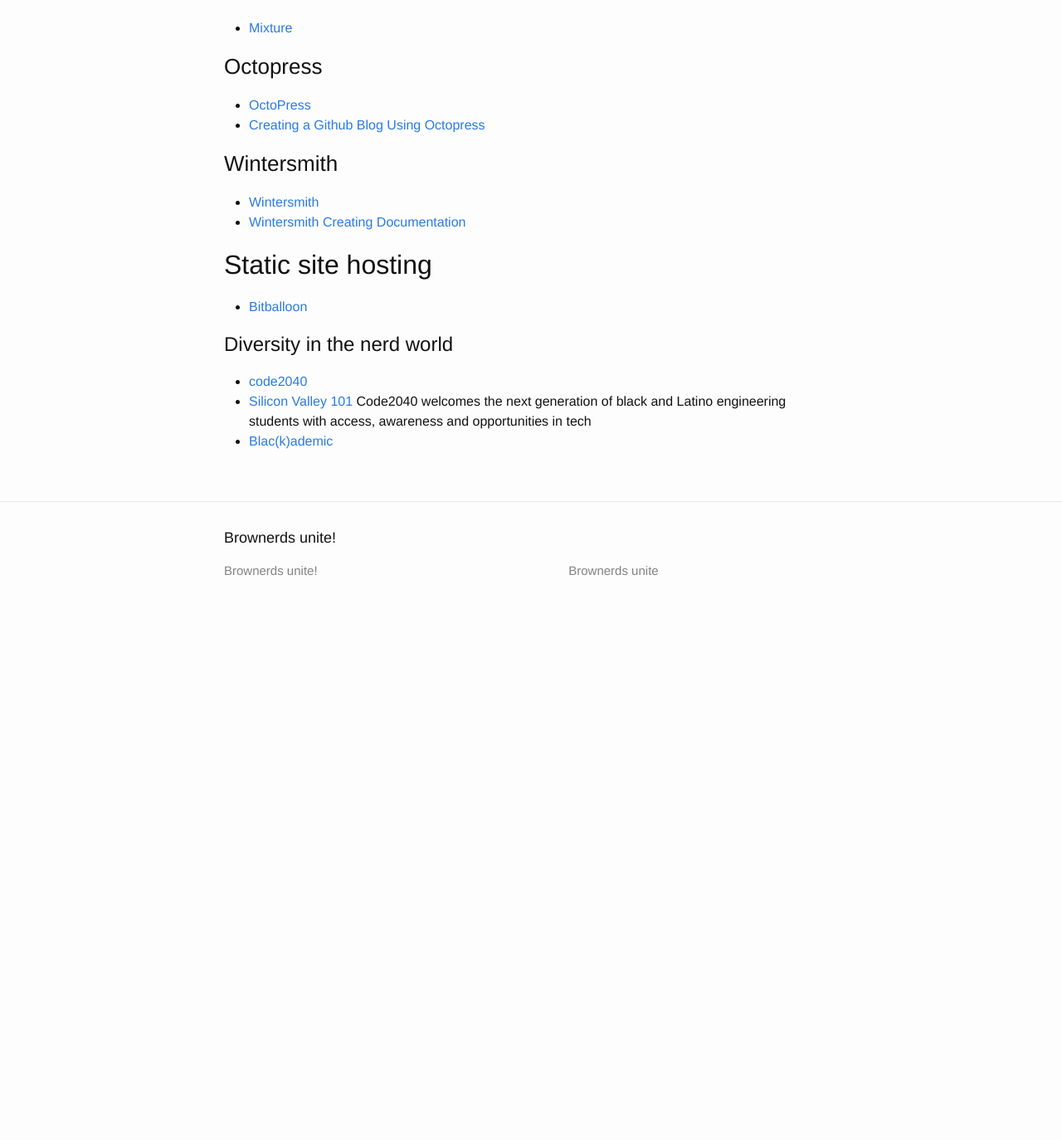
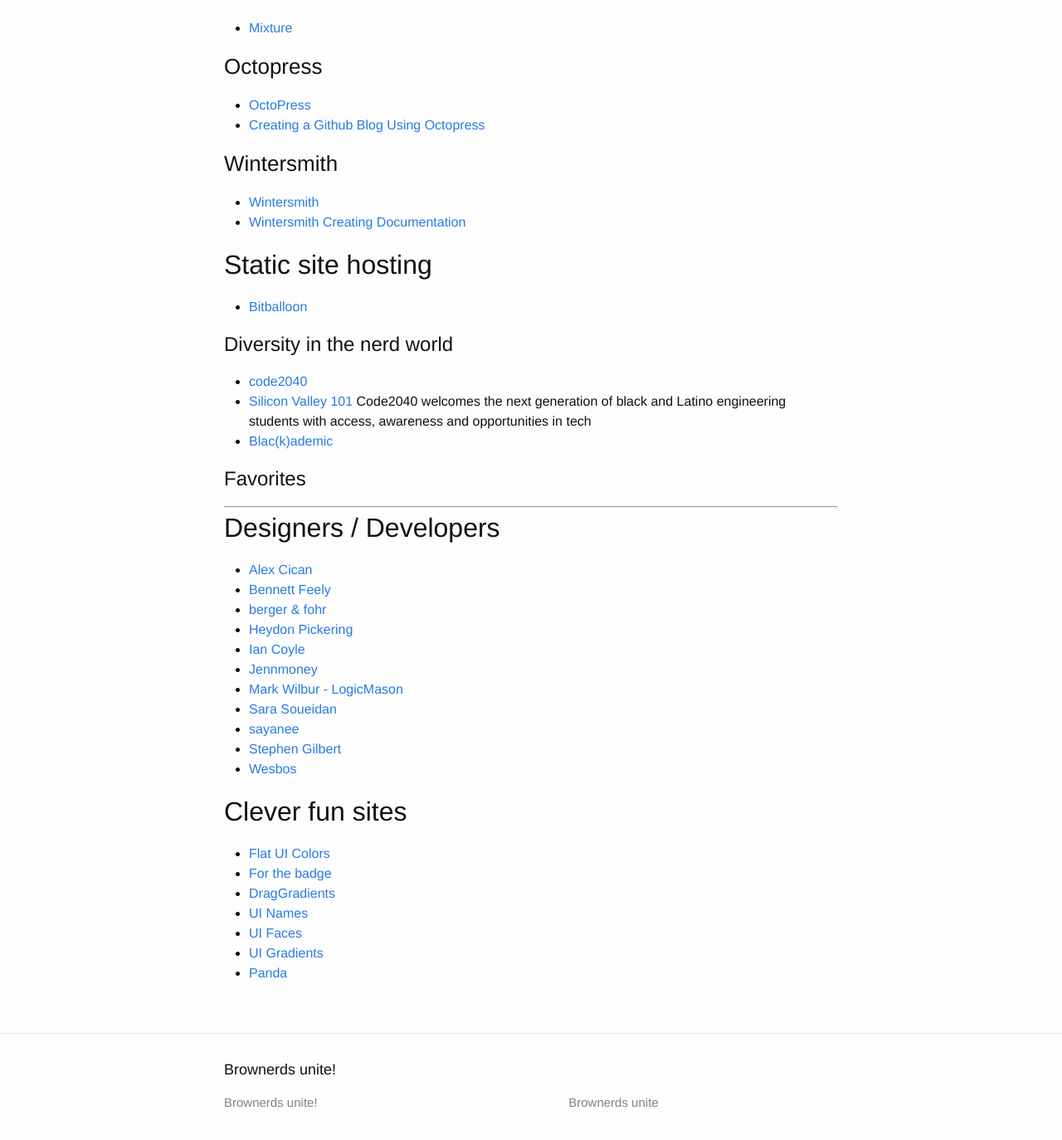
Before and after one commit to brownerd/brownerd.github.io, a Jekyll site: the page built from _posts/2014-10-06-reading-list-2014.md, in a window 1280 px wide and 1400 px high, scrolled down 9843 px. Shown: the top 1374 px of the window at 83% size. Built offline with Jekyll 4.4.1, drawn with Linux system fonts in a browser that asks for light colours; emoji names are drawn with the system emoji font; before the commit the page ends 10602 px from its top, so only the background shows below that.

Commit message:
add a favorites section to reading list

```diff
--- a/_posts/2014-10-06-reading-list-2014.md
+++ b/_posts/2014-10-06-reading-list-2014.md
@@ -475,3 +475,36 @@ I use/test out a lot of apps :punch:
 - [Silicon Valley 101](https://medium.com/storytelling-for-good/code-2040-25acd2a81a12)
  Code2040 welcomes the next generation of black and Latino engineering students with access, awareness and opportunities in tech
 - [Blac(k)ademic](http://blackademic.com/)
+
+
+
+
+
+
+# Favorites
+***
+
+## Designers / Developers
+
+- [Alex Cican](http://alexcican.com/)
+- [Bennett Feely](http://bennettfeely.com/)
+- [berger & fohr](http://bergerfohr.com/)
+- [Heydon Pickering](http://www.heydonworks.com/)
+- [Ian Coyle](Ian Coyle[http://fieldnotes.iancoyle.com/)
+- [Jennmoney](http://jennmoney.biz/)
+- [Mark Wilbur - LogicMason](http://logicmason.com/)
+- [Sara Soueidan](http://sarasoueidan.com/)
+- [sayanee](http://sayan.ee/)
+- [Stephen Gilbert](http://stephen.io/)
+- [Wesbos](http://wesbos.com/)
+
+
+## Clever fun sites
+
+- [Flat UI Colors](http://flatuicolors.com/)
+- [For the badge](http://forthebadge.com/)
+- [DragGradients](http://elrumordelaluz.github.io/draGGradients/#)
+- [UI Names](http://uinames.com)
+- [UI Faces](http://uifaces.com/authorized)
+- [UI Gradients](http://uigradients.com/)
+- [Panda](http://usepanda.com/)
```
